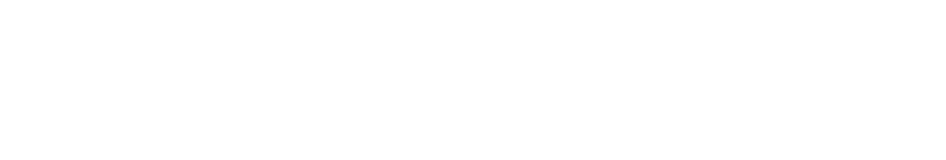
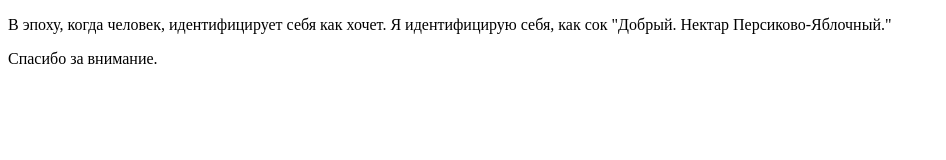
Before and after one commit to Andrey-Hristoforov/HTCFrontEnd, a plain HTML site: page index.html in a window 1280 px wide. Shown: the whole page, without its empty margins (0-946 px from the left). Drawn offline with Linux system fonts and the light colour scheme.

Commit message:
Успешно самоидетнифицировался.

```diff
--- a/index.html
+++ b/index.html
@@ -8,6 +8,7 @@
     <title>Document</title>
 </head>
 <body>
-
+    <p>В эпоху, когда человек, идентифицирует себя как хочет. Я идентифицирую себя, как сок "Добрый. Нектар Персиково-Яблочный."</p>
+    <p>Спасибо за внимание.</p>
 </body>
 </html>
```
